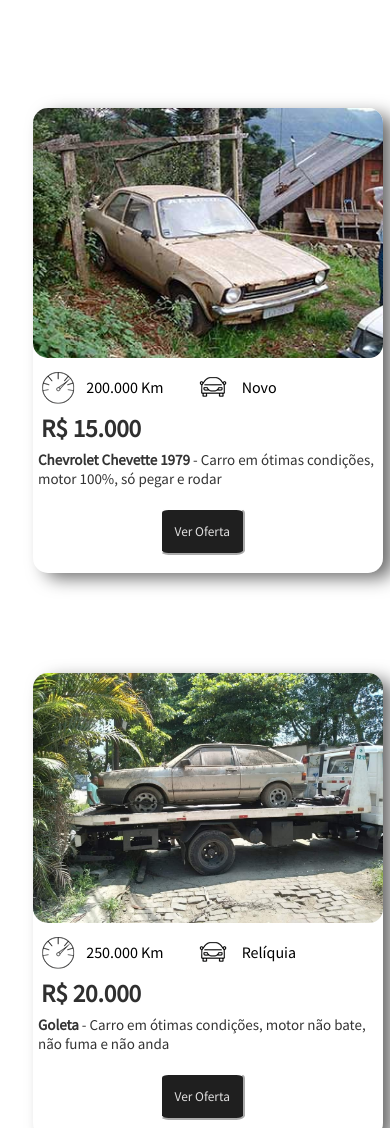
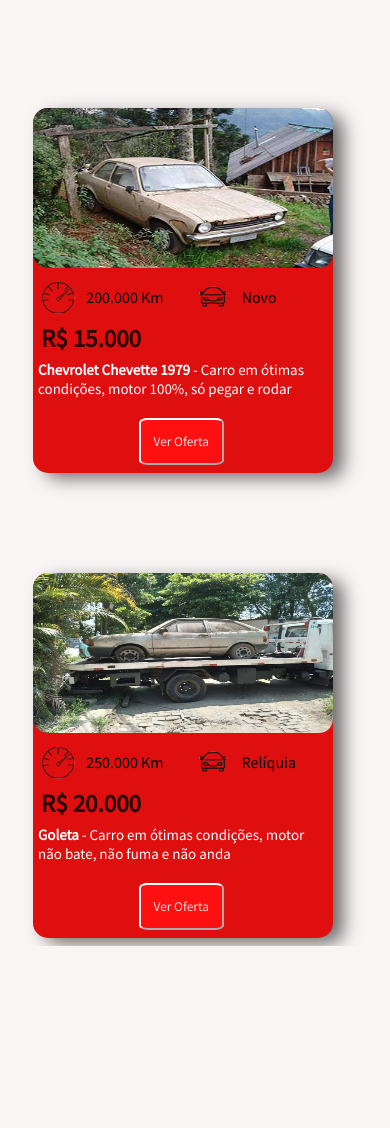
Before and after one commit to victordecorsa/Catalago-car-old, a plain HTML site: page index.html in a window 390 px wide. Shown: the top 1128 px of the page. After the commit the page ends 946 px from the top, so only its background shows below. Drawn offline with Linux system fonts and the light colour scheme.

Commit message:
Adicionando Responsividade em Smartphones

```diff
--- a/stilo.css
+++ b/stilo.css
@@ -3,21 +3,18 @@
 .conteiner{
   display: flex;
 }
-@media (max-width: 450px) {
-  .conteiner{
-    display: grid;
 
-  }
+
+
   div.card{
     margin-left: px ;
 
   }
-}
 
 .card{
     width: 350px;
     height: 465px;
-    background-color: rgba(253, 253, 253, 0.315);
+    background-color: rgb(223, 15, 15);
     border-radius: 15px;
     margin-top: 100px;
     margin-left: 25px;
@@ -46,7 +43,7 @@
  }
  .descri{
    font-family: 'Source Sans Pro', sans-serif;
-    color: rgba(0, 0, 0, 0.801);
+    color: rgb(255, 255, 255);
     font-size: 15px;
     margin-top: -15px;
     margin-left: 5px;
@@ -57,18 +54,19 @@
    border-radius: 10%;
    margin-left: 126.5px;
    margin-top: 5px;
-   background-color: rgb(31, 31, 31);
+   background-color: rgb(255, 16, 16);
    color: rgba(228, 227, 227, 0.986);
    padding: 13px;
-   border-color: white;
+   border-color: rgb(255, 255, 255);
    font-family: 'Source Sans Pro', sans-serif;
    transition: 0.5s;
    cursor: pointer;
  }
  button.btn:hover {
-   background-color: rgb(92, 89, 89);
+   background-color: rgb(255, 255, 255);
    transition:0.5s ;
    transform: scale(1.08);
+   color: black;
  }
  div.card:hover{
    transform: scale(1.04);
@@ -98,3 +96,82 @@
   -webkit-transform: scale(1.12);
 
  }
+
+body{
+  background-color: rgb(250, 245, 245);
+}
+
+/*formatação menu superior*/
+nav.objMenu ul{
+  list-style: none;
+  text-transform: uppercase;
+  position: absolute;
+  top: 20px;
+  left: 79.9%;
+}
+nav.objMenu li{
+  display: inline-block;
+  padding: 1px;
+  margin: 1px;
+}
+nav.objMenu a{
+  text-decoration: none;
+  color: black;
+}
+nav.objMenu a:hover{
+  color: red;
+}
+/*formantando textos*/
+div.texto-cima h1{
+  position: absolute;
+  left: 50%;
+}
+/*layout celular*/
+@media screen and (max-width:767px) {
+  .conteiner{
+    display: grid;
+  }
+
+  .card{
+    width: 300px;
+    height: 365px;
+  }
+  .cheva{
+    width: 300px;
+    height: 160px;
+  }
+  .texto-main{
+    margin-top: -4px;
+      margin-left: 8px;
+      color: rgba(0, 0, 0, 0.815);
+      font-family: 'Source Sans Pro', sans-serif;
+      font-size: 25px;
+   }
+   .texto-main2{
+    font-family: 'Source Sans Pro', sans-serif;
+      font-size: 15px;
+
+   }
+   .descri{
+     font-family: 'Source Sans Pro', sans-serif;
+      color: rgb(255, 255, 255);
+      font-size: 15px;
+      margin-top: -15px;
+      margin-left: 5px;
+      margin-right: 3px;
+   }
+
+   .btn{
+     border-radius: 10%;
+     margin-left: 105.5px;
+     margin-top: 5px;
+     background-color: rgb(255, 16, 16);
+     color: rgba(228, 227, 227, 0.986);
+     padding: 13px;
+     border-color: rgb(255, 255, 255);
+     font-family: 'Source Sans Pro', sans-serif;
+     transition: 0.5s;
+     cursor: pointer;
+
+ }
+}
```
